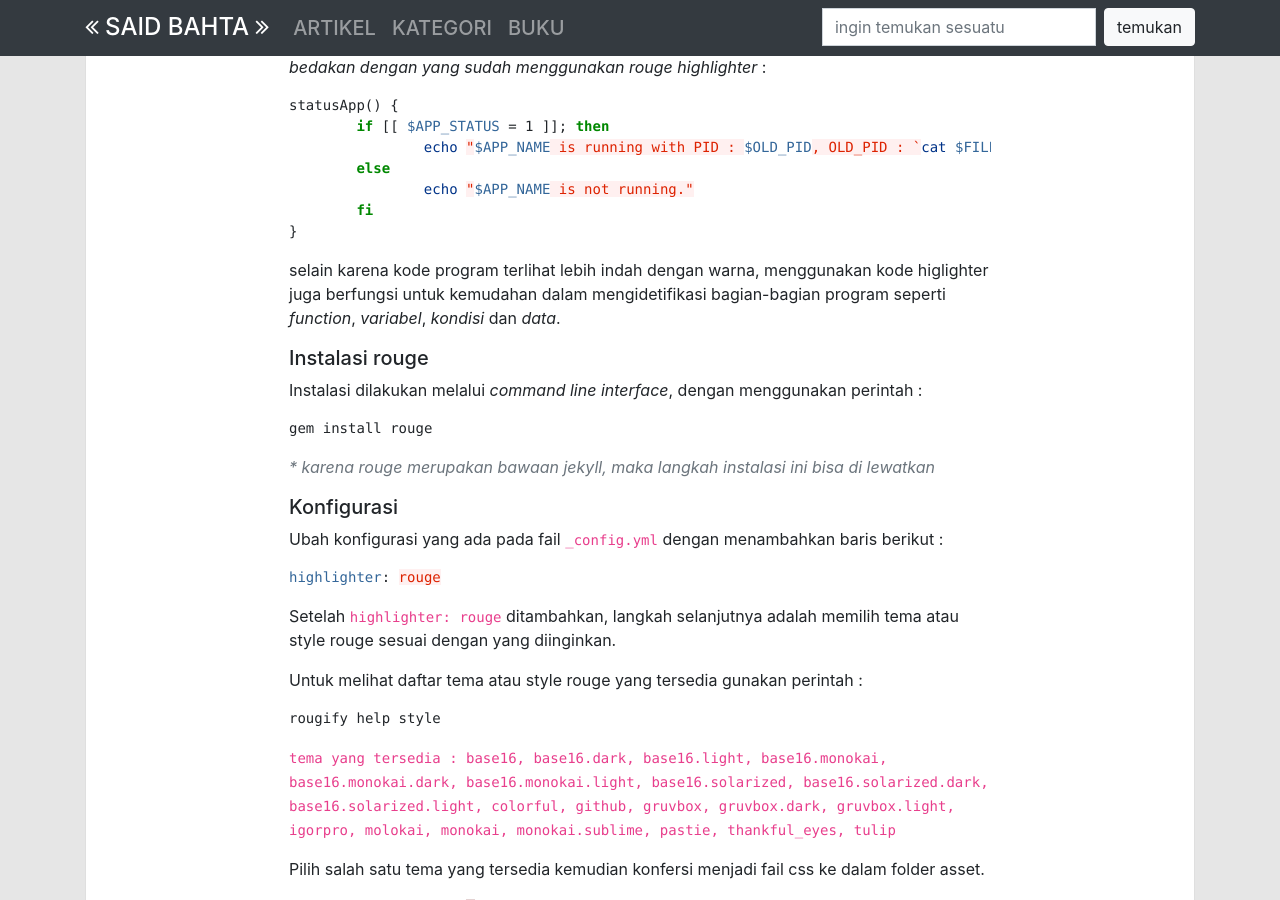
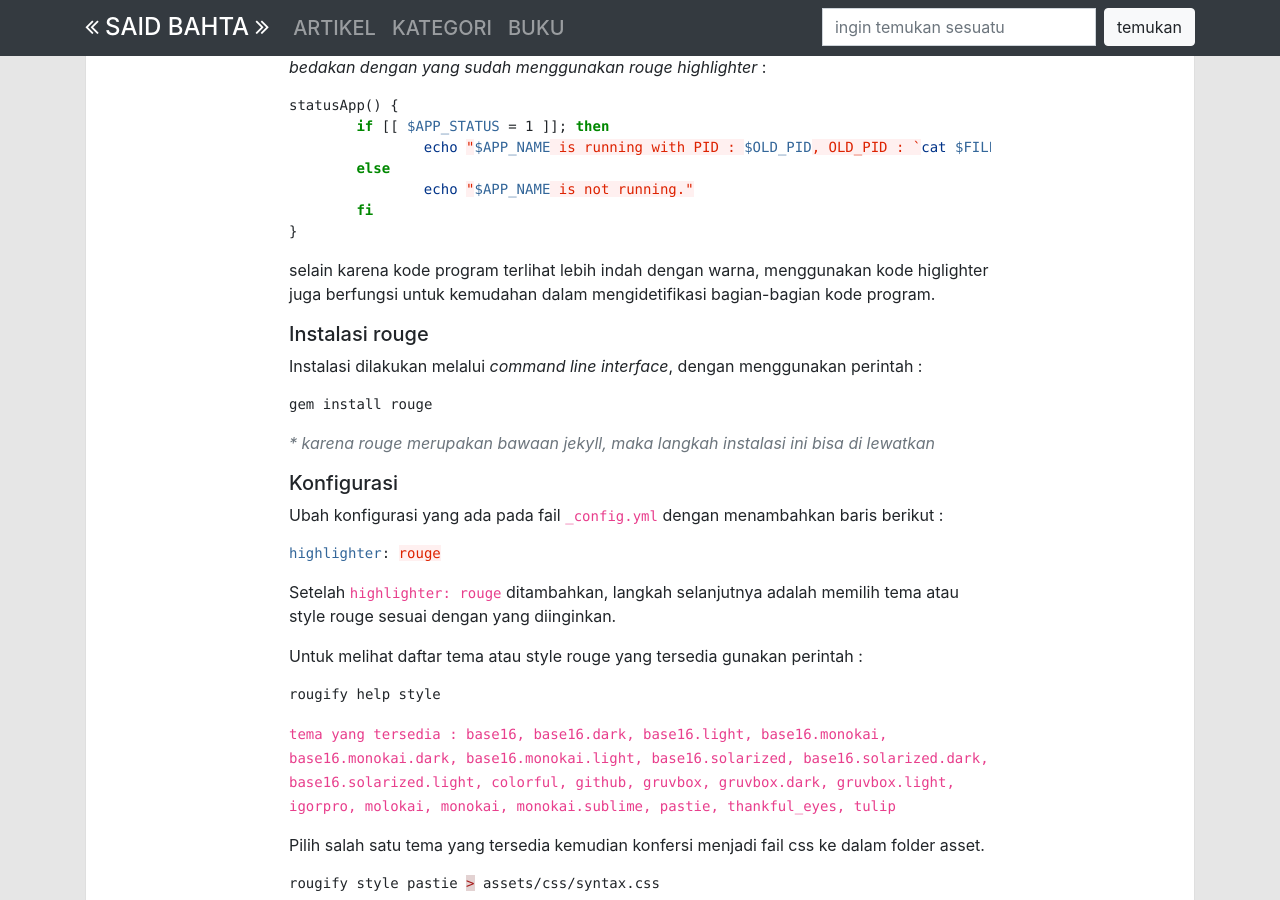
Before and after one commit to surtinaali/blog, a Jekyll site: the page built from _posts/2018-08-08-menggunakan-rouge,-jekyll-highlitter.markdown, in a window 1280 px wide and 900 px high, scrolled down 445 px. Built offline with Jekyll 4.4.1, drawn with Linux system fonts in a browser that asks for light colours; comment, search, counter and statistics services are not loaded.

Commit message:
update tulisan

```diff
--- a/_posts/2018-08-08-menggunakan-rouge,-jekyll-highlitter.markdown
+++ b/_posts/2018-08-08-menggunakan-rouge,-jekyll-highlitter.markdown
@@ -36,7 +36,7 @@ statusApp() {
 }
 {% endhighlight %}
 
-selain karena kode program terlihat lebih indah dengan warna, menggunakan kode higlighter juga berfungsi untuk kemudahan dalam mengidetifikasi bagian-bagian program seperti _function_, _variabel_, _kondisi_ dan _data_.
+selain karena kode program terlihat lebih indah dengan warna, menggunakan kode higlighter juga berfungsi untuk kemudahan dalam mengidetifikasi bagian-bagian kode program.
 
 ##### Instalasi rouge
 Instalasi dilakukan melalui _command line interface_, dengan menggunakan perintah :
```
